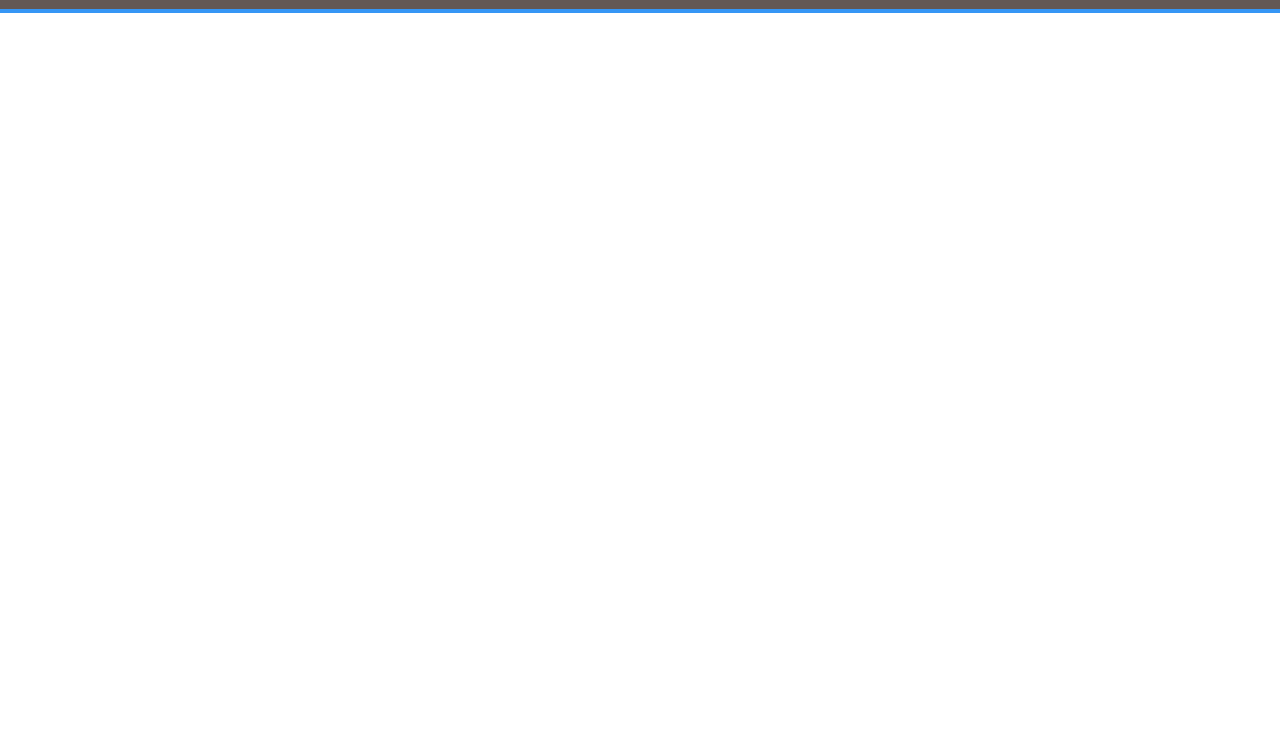
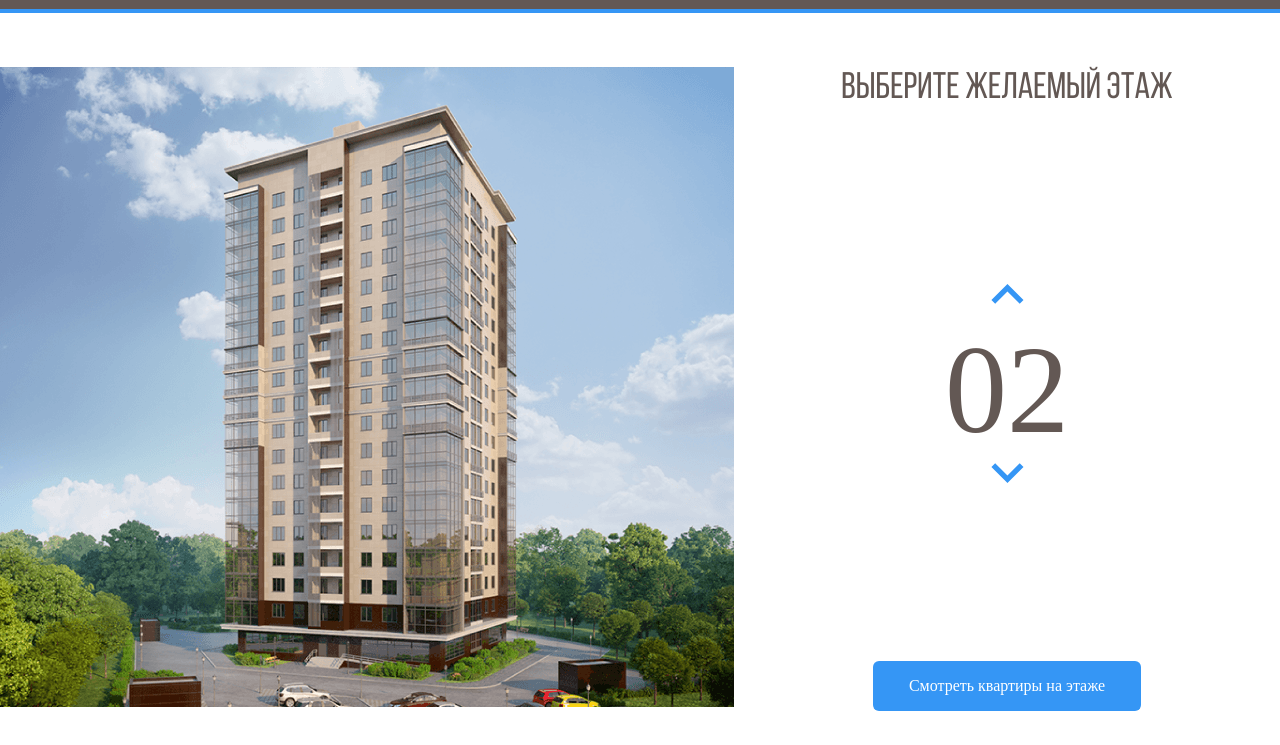
Before and after one commit to Sysyndrik/Melody, a plain HTML site: page index.html in a window 1280 px wide. Shown: the part 55-800 px from the top of the page. Drawn offline with Linux system fonts and the light colour scheme; a web font is replaced by a local one.

Commit message:
Add files via upload

```diff
--- a/css/style.css
+++ b/css/style.css
@@ -1,3 +1,11 @@
+@font-face {
+  font-family: "Bebas Neue Cyrillic";
+  src: local("BebasNeueRegular"), local("BebasNeueRegular"),
+    url("../fonts/BebasNeueRegular.woff2") format("woff2"),
+    url("../fonts/BebasNeueRegular.woff") format("woff");
+  font-display: swap;
+}
+
 * {
   box-sizing: border-box;
 }
@@ -56,3 +64,68 @@
   text-decoration: none;
   color: #fff;
 }
+
+.main {
+  max-width: 1280px;
+  margin: auto;
+  padding-top: 54px;
+  display: flex;
+}
+
+.main-info {
+  flex-grow: 1;
+  text-align: center;
+  display: flex;
+  flex-direction: column;
+  align-items: center;
+  justify-content: space-between;
+}
+
+.home-image path {
+  opacity: 0;
+}
+
+.home-image path:hover {
+  opacity: 1;
+  cursor: pointer;
+}
+
+.counter-group {
+  display: flex;
+  flex-direction: column;
+  align-items: center;
+}
+
+.counter-button {
+  cursor: pointer;
+  background-color: #fff;
+  border: none;
+}
+
+.counter-arrow-down {
+  transform: rotateX(180deg);
+}
+
+.main-title {
+  font-family: "Bebas Neue Cyrillic", sans-serif;
+  font-weight: normal;
+  font-size: 37px;
+  line-height: 44px;
+  color: #635854;
+  margin: 0;
+}
+
+.counter {
+  color: #635854;
+  font-size: 124px;
+  margin-top: 10px;
+}
+
+.button-primary {
+  background: #3596f5;
+  border-radius: 6px;
+  color: white;
+  border: none;
+  padding: 16px 36px;
+  cursor: pointer;
+}
--- a/index.html
+++ b/index.html
@@ -55,5 +55,144 @@
       </div>
       <!-- /navbar-->
     </header>
+
+    <main class="main">
+      <div class="main-image">
+        <svg
+          class="home-image"
+          width="734"
+          height="640"
+          viewBox="0 0 734 640"
+          fill="none"
+          xmlns="http://www.w3.org/2000/svg"
+          xmlns:xlink="http://www.w3.org/1999/xlink"
+        >
+          <rect width="734" height="640" fill="url(#pattern0)" />
+          <defs>
+            <pattern
+              id="pattern0"
+              patternContentUnits="objectBoundingBox"
+              width="1"
+              height="1"
+            >
+              <use
+                xlink:href="#image0_1_86"
+                transform="translate(-0.00408719) scale(0.0013624 0.0015625)"
+              />
+            </pattern>
+            <image
+              id="image0_1_86"
+              width="740"
+              height="640"
+              xlink:href="image/home.png"
+            />
+          </defs>
+          <path
+            d="M222 532L442.8 540L512 526.3V548L443.5 567.7L222 556.7V532Z"
+            fill="#3595F6"
+            fill-opacity="0.75"
+          />
+          <path
+            d="M223 531V506L443.3 509.3L513 506V526L443.7 539L223 531Z"
+            fill="#3595F6"
+            fill-opacity="0.75"
+          />
+          <path
+            d="M223 505V480H444H513V503L445 510L223 505Z"
+            fill="#3595F6"
+            fill-opacity="0.75"
+          />
+          <path
+            d="M223 481V456L444.3 452.3L512 459V481H444"
+            fill="#3595F6"
+            fill-opacity="0.75"
+          />
+          <path
+            d="M223 455V429L444.5 425.7L513 436.7V458L444 451.3L223 455Z"
+            fill="#3595F6"
+            fill-opacity="0.75"
+          />
+          <path
+            d="M222 428V404.3L443 392L514 415V436.3L443 424L222 428Z"
+            fill="#3595F6"
+            fill-opacity="0.75"
+          />
+          <path
+            d="M222 406V381L444.2 364.7L514 393.3V414L443.7 392.3L222 406Z"
+            fill="#3595F6"
+            fill-opacity="0.75"
+          />
+          <path
+            d="M222 381V356L444.5 335.7L514 372.3V393L442 364.3L222 381Z"
+            fill="#3595F6"
+            fill-opacity="0.75"
+          />
+          <path
+            d="M222 355V331L445 306.3L514 350.3V372L444.7 334L222 355Z"
+            fill="#3595F6"
+            fill-opacity="0.75"
+          />
+          <path
+            d="M222 330V306L444.5 277.3L514 328.3V349L443.7 306.7L222 330Z"
+            fill="#3595F6"
+            fill-opacity="0.75"
+          />
+          <path
+            d="M221 306V282L443.3 249L514 308.3V328L444 277.3L221 306Z"
+            fill="#3595F6"
+            fill-opacity="0.75"
+          />
+          <path
+            d="M222 281V257L443.2 222L513 286V307L444.3 248.7L222 281Z"
+            fill="#3595F6"
+            fill-opacity="0.75"
+          />
+          <path
+            d="M222 257V232L444.3 194L513 264.3V285L444 221L222 257Z"
+            fill="#3595F6"
+            fill-opacity="0.75"
+          />
+          <path
+            d="M222 231V206L442.8 162.3L513 241.3V264L444 190.7L222 231Z"
+            fill="#3595F6"
+            fill-opacity="0.75"
+          />
+          <path
+            d="M223 207V182L443 134L513 219V242L442.3 162.7L223 207Z"
+            fill="#3595F6"
+            fill-opacity="0.75"
+          />
+          <path
+            d="M222 182V157L441.8 105L513 197.3V220L443.3 133.7L222 182Z"
+            fill="#3595F6"
+            fill-opacity="0.75"
+          />
+          <path
+            d="M222 157V131L444 74.3L513 176V197L443.7 105.3L222 157Z"
+            fill="#3595F6"
+            fill-opacity="0.75"
+          />
+        </svg>
+      </div>
+      <!-- /.main-image-->
+
+      <div class="main-info">
+        <h2 class="main-title">Выберите желаемый этаж</h2>
+        <div class="counter-group">
+          <button class="counter-button counter-up">
+              <img src="image/Arrow.svg" alt="arrow-up" class="counter-arrow counter-arrow-up">
+          </button>
+          <span class="counter">02</span>
+          <button class="counter-button counter-down">
+              <img src="image/Arrow.svg" alt="arrow-down" class="counter-arrow counter-arrow-down">
+          </button>
+        </div>
+        <!-- /.counter-group -->
+        <button class="button button-primary">
+            Смотреть квартиры на этаже
+        </button>
+      </div>
+      <!-- /.main-info -->
+    </main>
   </body>
 </html>
```
Also changed, not shown: fonts/BebasNeueRegular.woff (added), fonts/BebasNeueRegular.woff2 (added), image/Arrow.svg (added), image/home.png (added), image/homegroup.svg (added).
